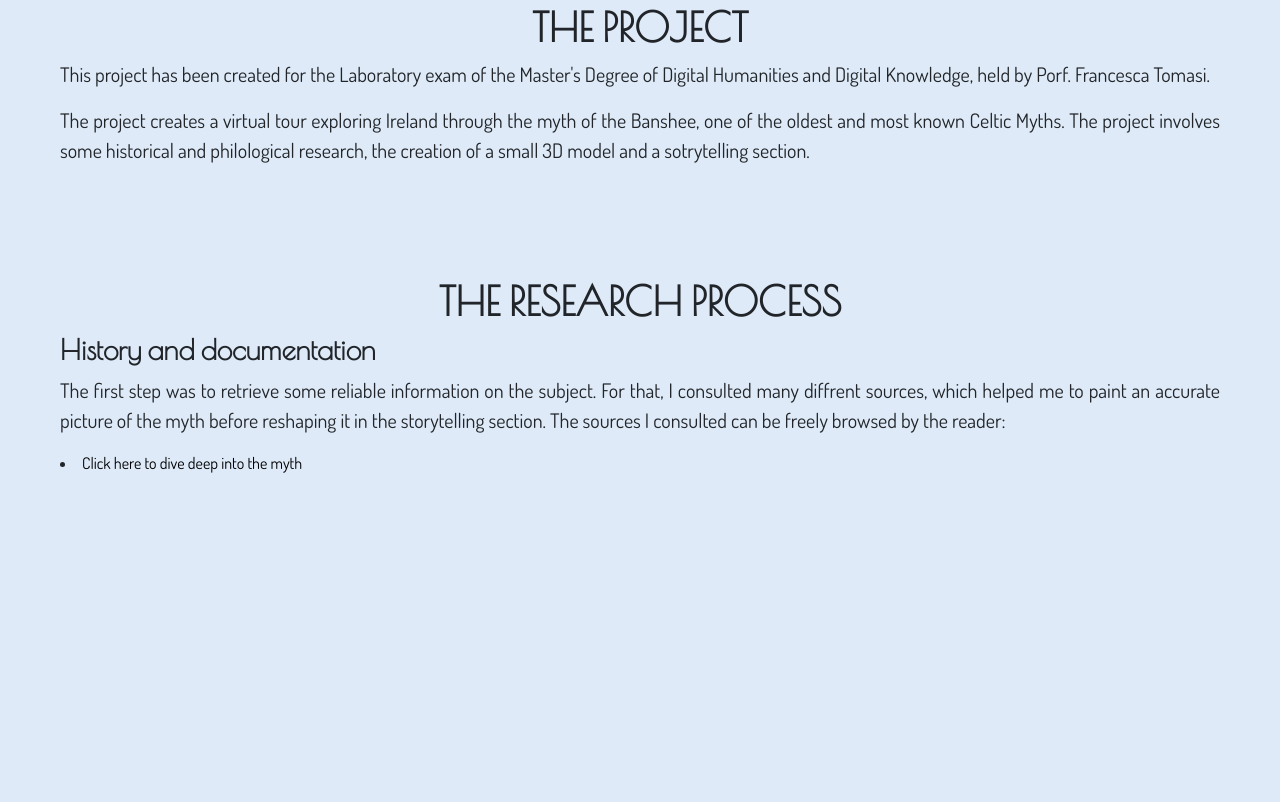
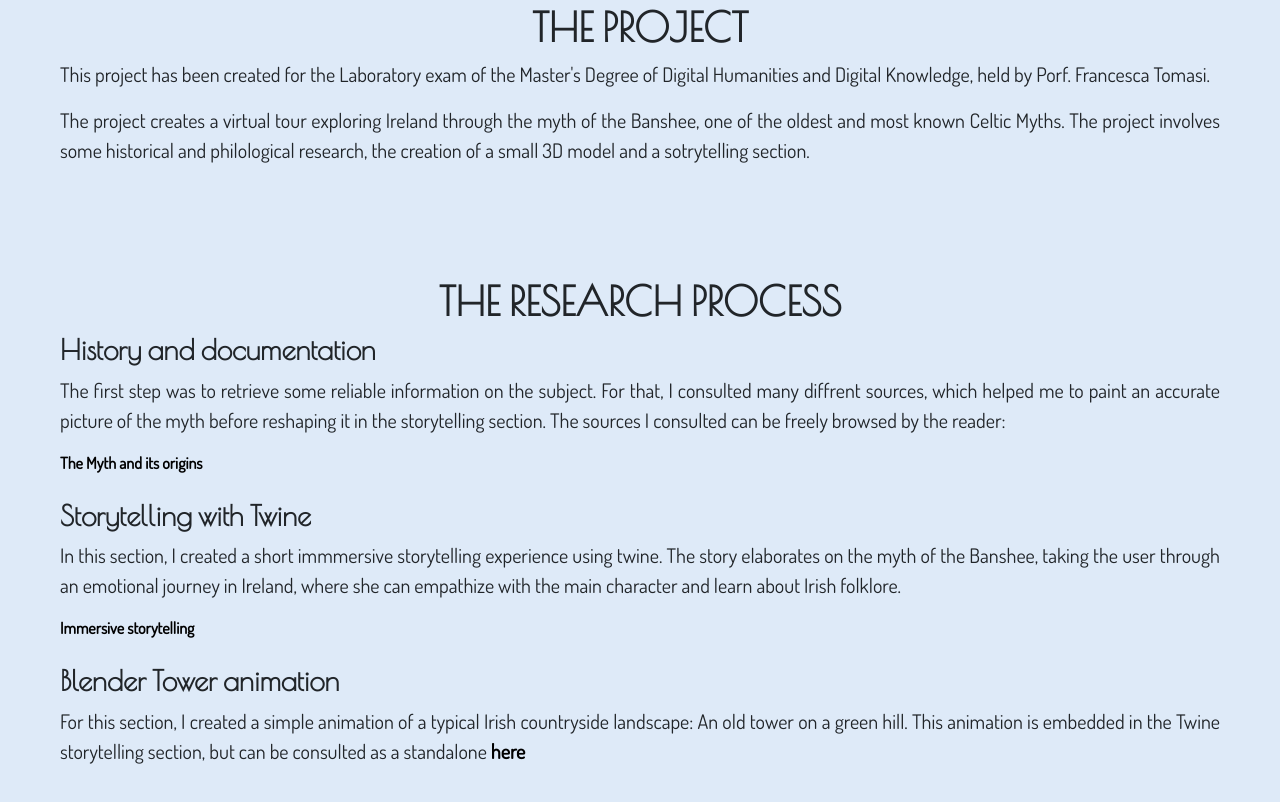
Before and after one commit to SusannaPinotti/Banshee, a plain HTML site: page index.html in a window 1280 px wide. Shown: the part 845-1647 px from the top of the page. Before the commit the page ends 1368 px from the top, so only its background shows below. Drawn offline with nearby package versions, Linux system fonts and the light colour scheme; a web font is replaced by a local one.

Commit message:
Update index.html

```diff
--- a/index.html
+++ b/index.html
@@ -67,9 +67,17 @@
                 <h2>The research process</h2>
                 <h3>History and documentation</h3>
                 <p>The first step was to retrieve some reliable information on the subject. For that, I consulted many diffrent sources, which helped me to paint an accurate picture of the myth before reshaping it in the storytelling section. The sources I consulted can be freely browsed by the reader: </p>
-                <li>
-                    <a href="digital_history.html">Click here to dive deep into the myth</a>
-                </li>
+                <b><a href="digital_history.html">The Myth and its origins</a></b>
+                <br>
+                <br>
+                <h3>Storytelling with Twine</h3>
+                <p>In this section, I created a short immmersive storytelling experience using twine. The story elaborates on the myth of the Banshee, taking the user through an emotional journey in Ireland, where she can empathize with the main character and learn about Irish folklore.</p>
+                <b><a href="#">Immersive storytelling</a></b>
+                <br>
+                <br>
+                <h3>Blender Tower animation</h3 >
+                <p>For this section, I created a simple animation of a typical Irish countryside landscape: An old tower on a green hill. This animation is embedded in the Twine storytelling section, but can be consulted as a standalone <b><a href="#">here</a></b></p>
+
             </div>
         </div>
     </section>
```
